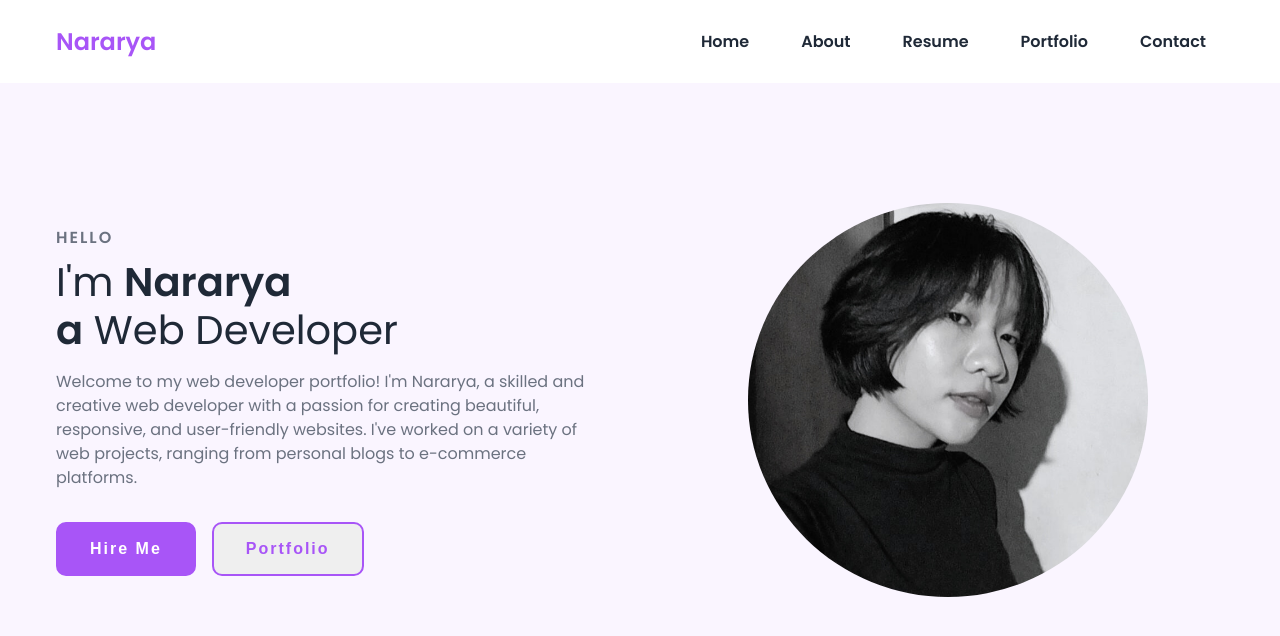
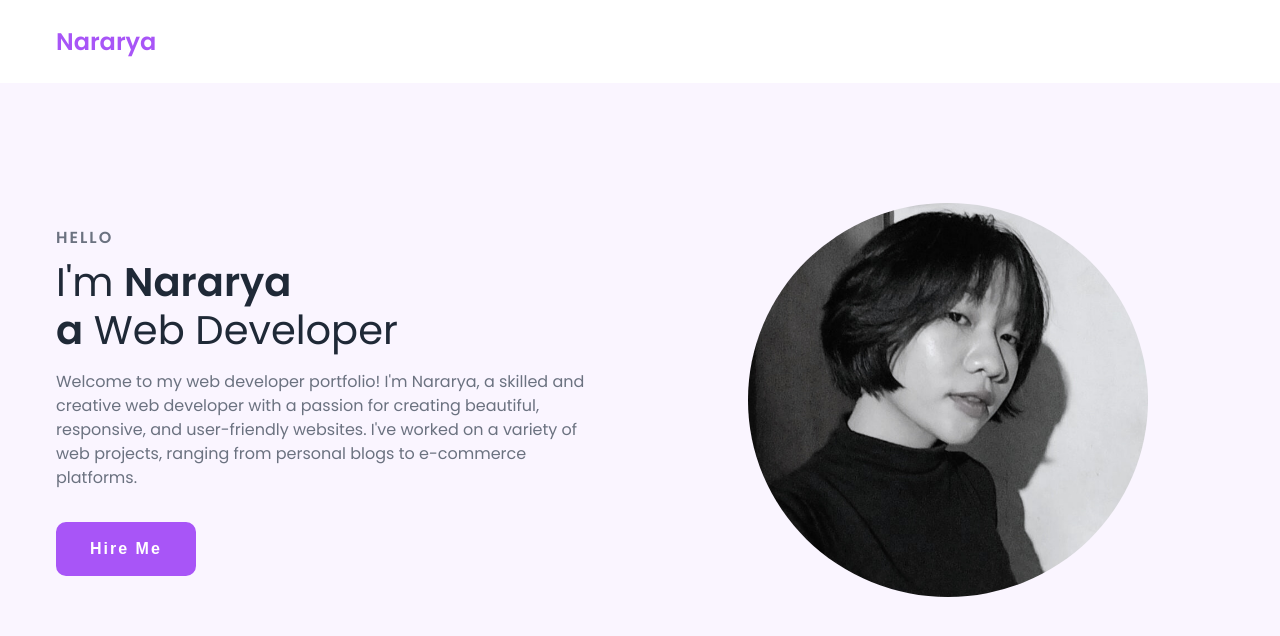
Before and after one commit to nrrydw/nararya, a plain HTML site: page index.html in a window 1280 px wide. Drawn offline with nearby package versions, Linux system fonts and the light colour scheme.

Commit message:
index.html

```diff
--- a/index.html
+++ b/index.html
@@ -18,14 +18,6 @@
         <label for="check" class="checkbox">
           <i class="ri-menu-line"></i>
         </label>
-        <input type="checkbox" name="check" id="check" />
-        <ul>
-          <li><a href="#">Home</a></li>
-          <li><a href="#">About</a></li>
-          <li><a href="#">Resume</a></li>
-          <li><a href="#">Portfolio</a></li>
-          <li><a href="#">Contact</a></li>
-        </ul>
       </div>
     </nav>
     <section class="section">
@@ -43,7 +35,6 @@
           </p>
           <div class="action__btns">
             <button class="hire__me">Hire Me</button>
-            <button class="portfolio">Portfolio</button>
           </div>
         </div>
         <div class="image">
@@ -51,5 +42,5 @@
         </div>
       </div>
     </section>
-  </body>
+  </body>
 </html>
```
